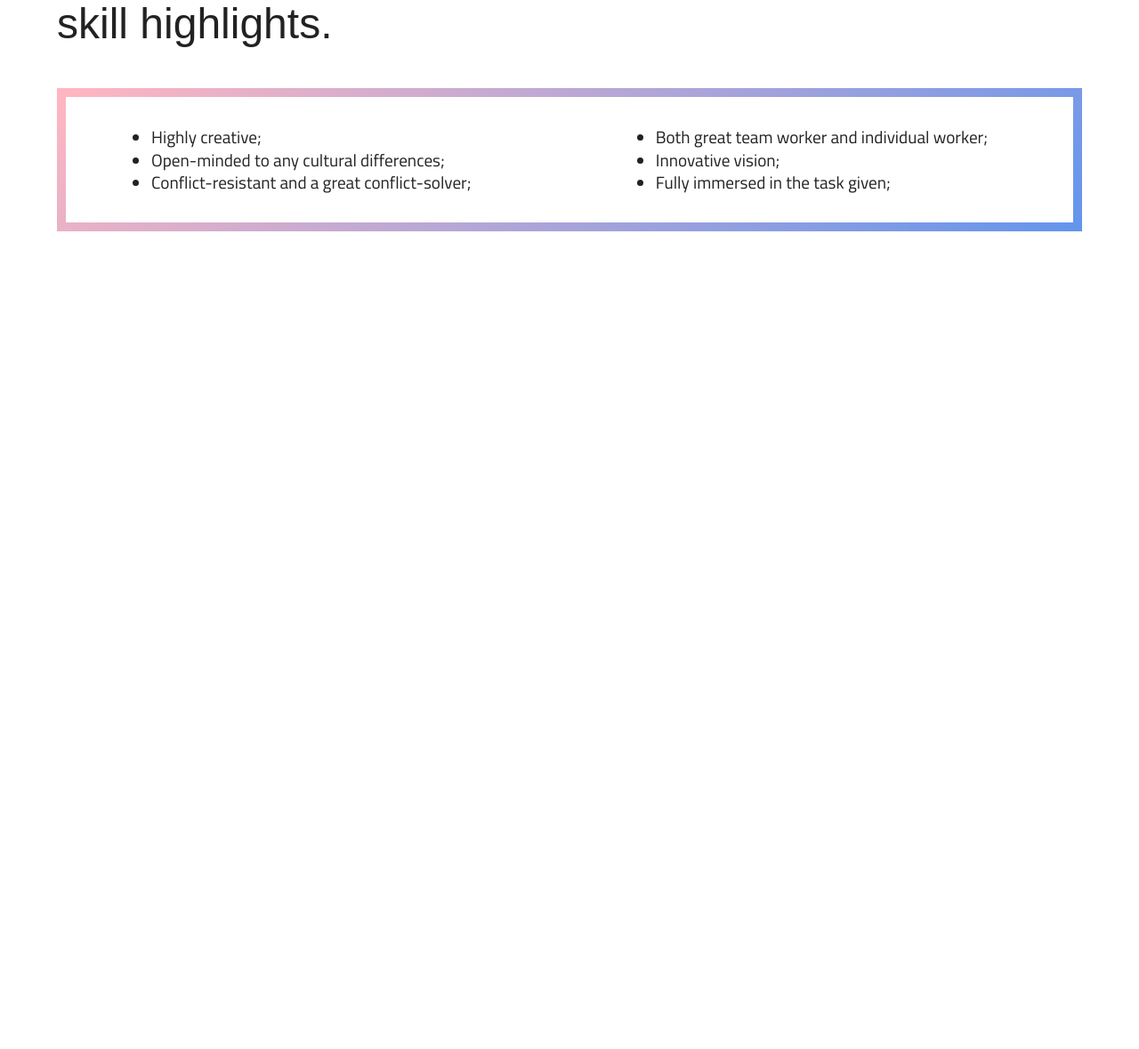
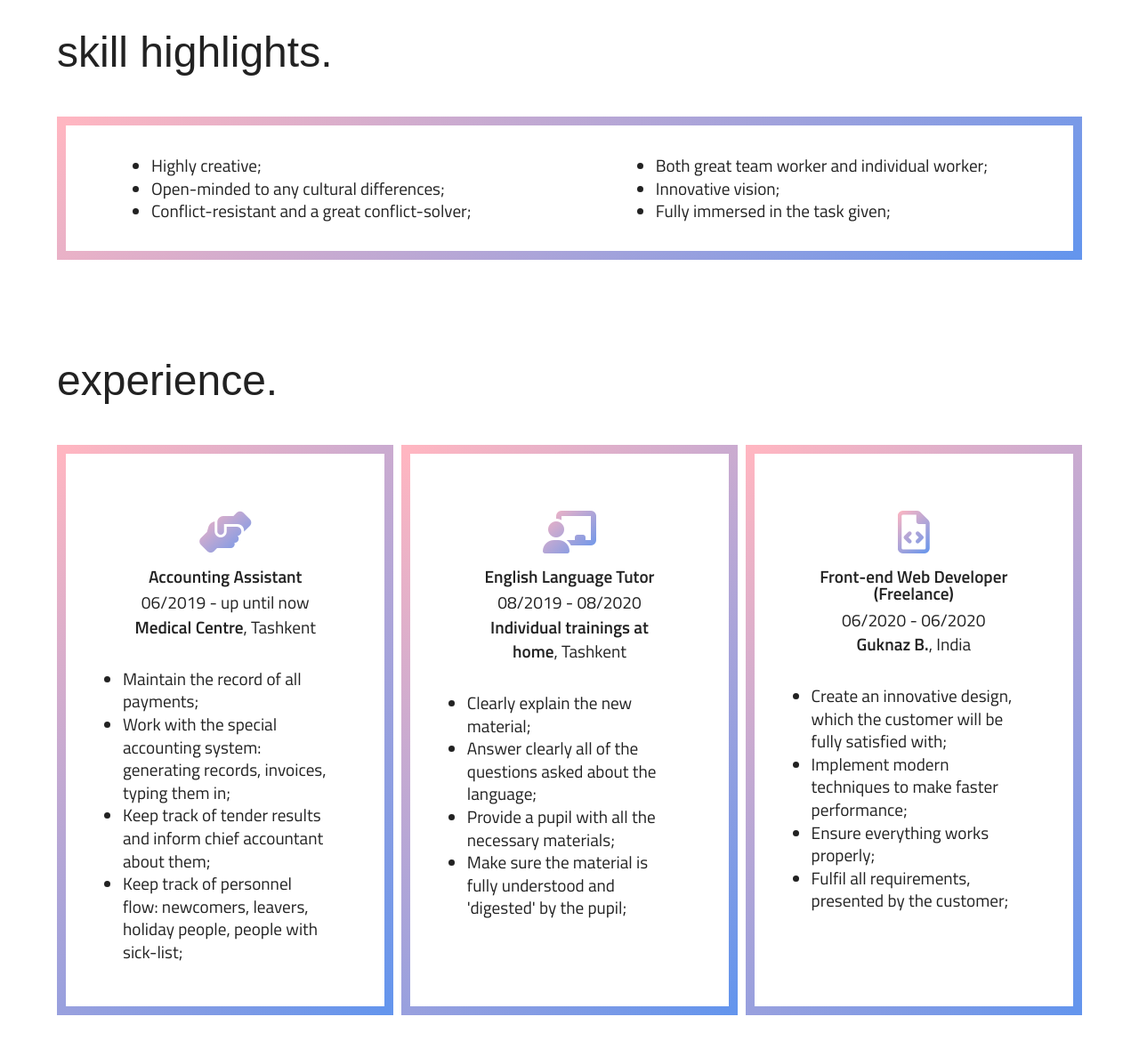
Before and after one commit to Kimi-Toshiko/rsschool-cv-old, a plain HTML site: page index.html in a window 1280 px wide. Shown: the part 877-2056 px from the top of the page at 89% size. Before the commit the page ends 1217 px from the top, so only its background shows below. Drawn offline with Linux system fonts and the light colour scheme; a web font is replaced by a local one.

Commit message:
feat: add experence section

```diff
--- a/css/main.css
+++ b/css/main.css
@@ -27,6 +27,12 @@ h1, h2 {
 h2 {
     font-size: 3rem;
     margin-bottom: 1.6rem;
+}
+
+h3 {
+    font-size: 1.2rem;
+    font-weight: var(--bold);
+    margin-bottom: .4rem;
 }
 
 p {
@@ -76,7 +82,7 @@ header {
     transition: 0.25s;
 }
 
-.link-icon i{
+.icon{
     background:-moz-linear-gradient(139deg, var(--pink) 0%, var(--blue) 100%);
     background: -webkit-linear-gradient(139deg, var(--pink) 0%, var(--blue) 100%);
     background: linear-gradient(139deg, var(--pink) 0%, var(--blue) 100%);
@@ -239,7 +245,7 @@ header {
 }
 
 .skill-highlights {
-    margin: 5rem auto;
+    margin: 7rem auto;
     width: 90%;
 }
 
@@ -259,3 +265,40 @@ header {
 .list-dots li {
     list-style-type: disc;
 }
+
+.experience {
+    width: 90%;
+    margin: 7rem auto;
+}
+
+.exp-wrapper {
+    margin-top: 3rem;
+    display: flex;
+    flex-direction: row;
+    justify-content: space-between;
+}
+
+.exp-block {
+    width: 20%;
+    padding: 4rem 4rem 3rem 4rem;
+    border: 10px solid;
+    border-image-source:-moz-linear-gradient(139deg, var(--pink) 0%, var(--blue) 100%);
+    border-image-source: -webkit-linear-gradient(139deg, var(--pink) 0%, var(--blue) 100%);
+    border-image-source: linear-gradient(139deg, var(--pink) 0%, var(--blue) 100%);
+    border-image-slice: 1;
+    text-align: center;
+}
+
+.experience .icon {
+    font-size: 3rem;
+    margin-bottom: 1rem;
+}
+
+.experience p {
+    line-height: 1.7rem;
+}
+
+.experience ul {
+    text-align: left;
+    margin-top: 2rem;
+}
--- a/index.html
+++ b/index.html
@@ -20,13 +20,13 @@
     <header>
         <div class="header-container">
             <div class="phone">
-                <a href="tel:+998909857625" title="Call" class="link-icon"><i class="fas fa-phone-alt"></i></a>
+                <a href="tel:+998909857625" title="Call" class="link-icon"><i class="fas fa-phone-alt icon"></i></a>
                 <p>
                     <a href="tel:+998909857625">+998 (90) 985-76-25</a>
                 </p>
             </div>
             <div class="email">
-                <a href="mailto:karinakiseleva024@gmail.com?subject=Job Offer" title="Write an Email" class="link-icon"><i class="fas fa-envelope"></i></a>
+                <a href="mailto:karinakiseleva024@gmail.com?subject=Job Offer" title="Write an Email" class="link-icon"><i class="fas fa-envelope icon"></i></a>
                 <p>
                     <a href="mailto:karinakiseleva024@gmail.com?subject=Job Offer">karinakiseleva024@gmail.com</a>
                     <a href="mailto:kimitoshiko@gmail.com?subject=Job Offer">kimitoshiko@gmail.com</a>
@@ -116,7 +116,49 @@
             </div>
         </section>
 
-        <section class="experience"></section>
+        <section class="experience">
+            <h2>experience.</h2>
+            <div class="exp-wrapper">
+                <div class="exp-block">
+                    <i class="fas fa-hands-helping icon"></i>
+                    <h3>Accounting Assistant</h3>
+                    <p>06/2019 - up until now</p>
+                    <p><span class="lang">Medical Centre</span>, Tashkent</p>
+                    <ul class="list-dots">
+                        <li>Maintain the record of all payments;</li>
+                        <li>Work with the special accounting system: generating records, invoices, typing them in;</li>
+                        <li>Keep track of tender results and inform chief accountant about them;</li>
+                        <li>Keep track of personnel flow: newcomers, leavers, holiday people, people with sick-list;</li>
+                    </ul>
+                </div>
+
+                <div class="exp-block">
+                    <i class="fas fa-chalkboard-teacher icon"></i>
+                    <h3>English Language Tutor</h3>
+                    <p>08/2019 - 08/2020</p>
+                    <p><span class="lang">Individual trainings at home</span>, Tashkent</p>
+                    <ul class="list-dots">
+                        <li>Clearly explain the new material;</li>
+                        <li>Answer clearly all of the questions asked about the language;</li>
+                        <li>Provide a pupil with all the necessary materials;</li>
+                        <li>Make sure the material is fully understood and 'digested' by the pupil;</li>
+                    </ul>
+                </div>
+
+                <div class="exp-block">
+                    <i class="far fa-file-code icon"></i>
+                    <h3>Front-end Web Developer (Freelance)</h3>
+                    <p>06/2020 - 06/2020</p>
+                    <p><span class="lang">Guknaz B.</span>, India</p>
+                    <ul class="list-dots">
+                        <li>Create an innovative design, which the customer will be fully satisfied with;</li>
+                        <li>Implement modern techniques to make faster performance;</li>
+                        <li>Ensure everything works properly;</li>
+                        <li>Fulfil all requirements, presented by the customer;</li>
+                    </ul>
+                </div>
+            </div>
+        </section>
 
         <section class="academic"></section>
 
```
